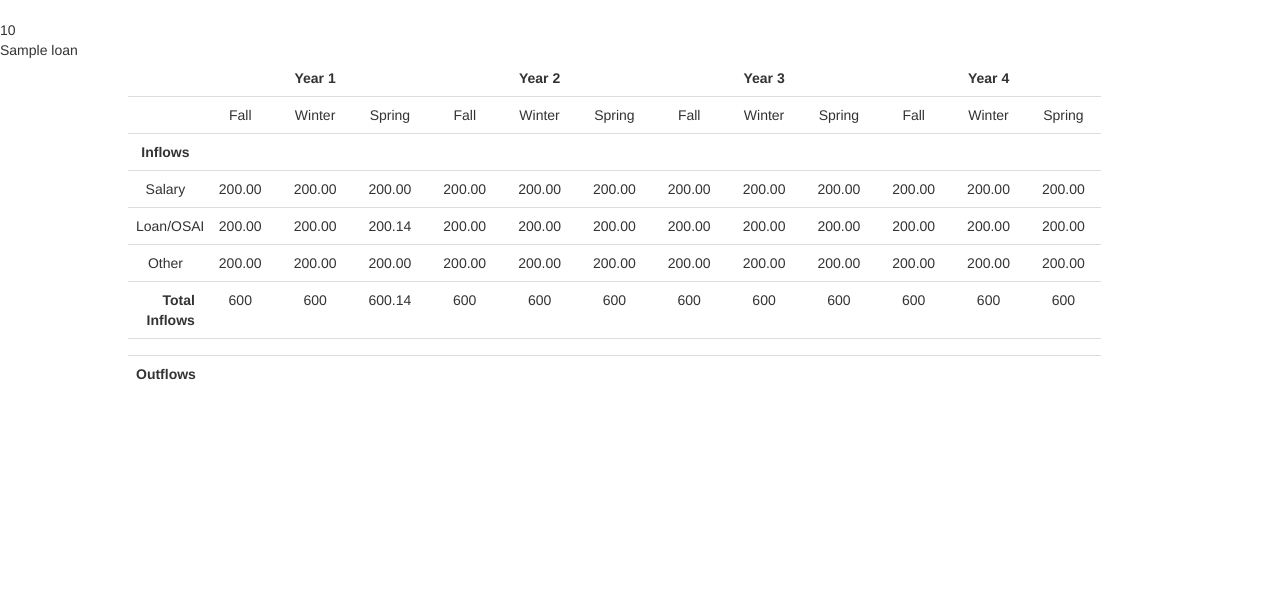
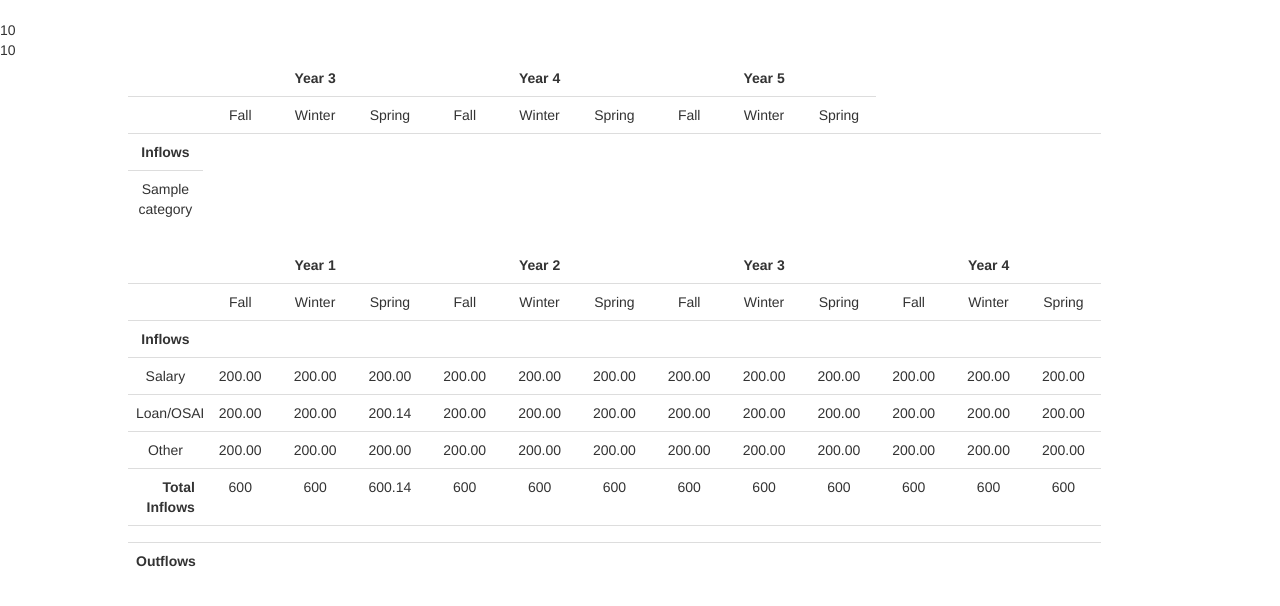
Before and after one commit to SteveXian/budget_app, a Django app: template budget/templates/user.html in a window 1280 px wide. Shown: the top 606 px of the page. Run offline with Django 3.2, Linux system fonts and the light colour scheme; the template is opened without the code that fills it: most values are stand-ins (such as "Sample title", 1, 10 or a date in 2020).

Commit message:
corrected method for populating user preset, method for format data for view

```diff
--- a/budget/templates/user.html
+++ b/budget/templates/user.html
@@ -7,9 +7,43 @@
 {{user.first_name}}
 <br/>
 
-{{test.income.1.F.Salary}}
+{{data.income.1.data.3.S.amount}}
 <br/>
-{{test.income.1.F.Loan}}
+{{data.income.Other.3.F.amount}}
+
+<div class="container" style="width:80%;">
+<table class="table fixed" style="width:95%;">
+    <thead>
+        <tr>
+            <td></td>
+            <th colspan="3">Year 3</th>
+            <th colspan="3">Year 4</th>
+            <th colspan="3">Year 5</th>
+        </tr>
+        <tr>
+            <td></td>
+            <td>Fall</td>
+            <td>Winter</td>
+            <td>Spring</td>
+            <td>Fall</td>
+            <td>Winter</td>
+            <td>Spring</td>
+            <td>Fall</td>
+            <td>Winter</td>
+            <td>Spring</td>
+        </tr>
+    </thead>
+    <tbody>
+        <tr>
+            <td><b>Inflows</b></td>
+            <td colspan="12"></td>
+        </tr>
+        {% for label_item in data.income %}
+        <tr>
+            <td>{{label_item.category}}</td>
+        </tr>
+        {% endfor %}
+</div>
 
 <div class="container" style="width:80%;">
 
```
Also changed, not shown: budget/aux.py (+15 -10 lines), budget/templates/index.html (deleted, +0 -8 lines), budget/views.py (+3 -12 lines), 1 other file.
